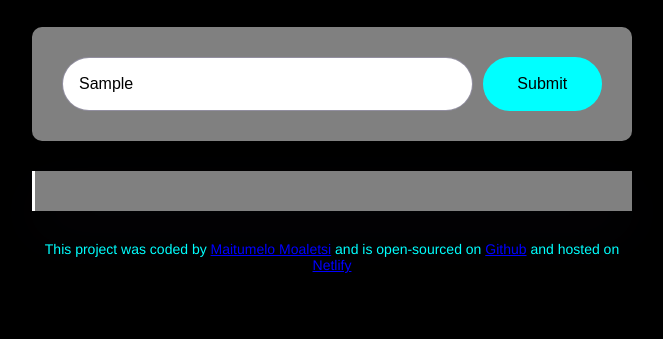
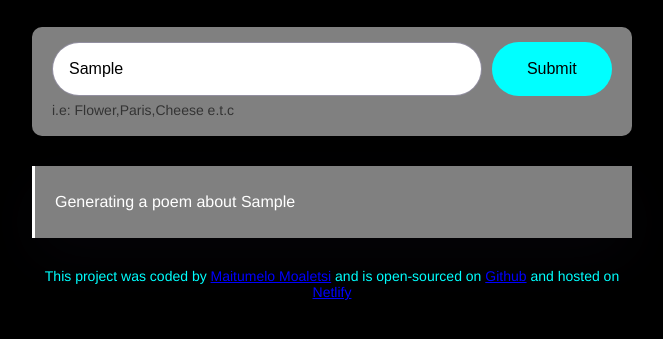
Before and after one commit to MLZ6/poem-generator, a plain HTML site: page index.html in a window 1280 px wide. Both pictures are taken after typing "Sample" into the empty fields and a click on the input 850 px from the left and 261 px from the top of the page. Shown: the part 177-516 px from the top of the page, without its empty margins (308-971 px from the left). Drawn offline with nearby package versions, Linux system fonts and the light colour scheme; no server answers.

Commit message:
Improved User Experience

```diff
--- a/index.html
+++ b/index.html
@@ -16,6 +16,7 @@
   </header>
 
     <main>
+      <div class="form-container">
       <form id="poem-generator">
         <input
           type="text"
@@ -28,7 +29,9 @@
         />
         <input type="submit" class="submit-button" />
       </form>
-      <div class="poem" id="poem"></div>
+      <div class="hint"> i.e: Flower,Paris,Cheese e.t.c</div>
+    </div>
+      <div class="poem hidden" id="poem"></div>
     </main>
 
     <footer>
--- a/src/index.js
+++ b/src/index.js
@@ -16,6 +16,10 @@ function generatePoem(event) {
  let prompt =` User instructions: Generate a poem about ${instructionsInput.value}`;
  let apiURL = `https://api.shecodes.io/ai/v1/generate?prompt=${prompt}&context=${context}&key=${apiKey}`;
 
+ let poemElement = document.querySelector("#poem");
+ poemElement.classList.remove("hidden");
+ poemElement.innerHTML = `<div class="generating">Generating a poem about ${instructionsInput.value} </div>`;
+
  axios.get(apiURL).then(displayPoem);
 
 
--- a/src/style.css
+++ b/src/style.css
@@ -23,14 +23,27 @@ h1{
   line-height:1.5;
   color:aqua;
 }
+ .form-container{
+  background-color:grey;
+  margin-bottom: 30px;
+  box-shadow: 0px 20px 60px rgba(65,50,100,0,08);
+  border-radius: 10px;
+  padding: 15px 20px;
+  color:black;
+
+
+ }
 
 form{
-  padding: 30px;
-  background-color:grey;
-  box-shadow: 0px 20px 60px rgba(65,50,100,0,08);
-  border-radius: 10px;
   display: flex;
-  margin-bottom: 30px;
+
+}
+
+.hint{
+  line-height: 1.5;
+  font-size: 14px;
+  margin-top: 4px;
+  opacity:0.6;
 }
  .instructions{
   padding: 16px;
@@ -66,6 +79,9 @@ form{
   border-left: 3px solid white;
   box-shadow: 0px 20px 60px rgba(65,50,100,0.08);
 }
+.hidden{
+  display:none;
+}
 .poem strong {
   color: aqua;
 }
@@ -74,3 +90,17 @@ form{
   font-size: 14px;
   margin-top: 30px;
  }
+.generating {
+  animation: blink-animation 1s steps(5,start) infinite;
+}
+
+@keyframes blink-animation{
+  to{
+    visibility: hidden;
+  }
+}
+@-webkit-keyframes blink-animation{
+  to{
+    visibility:hidden;
+  }
+}
```
